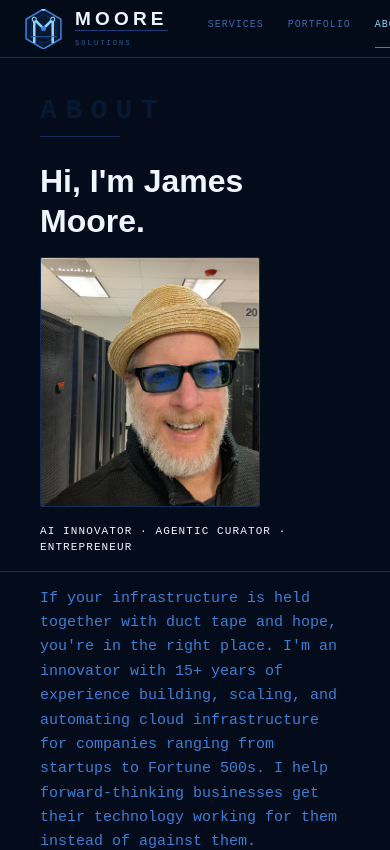
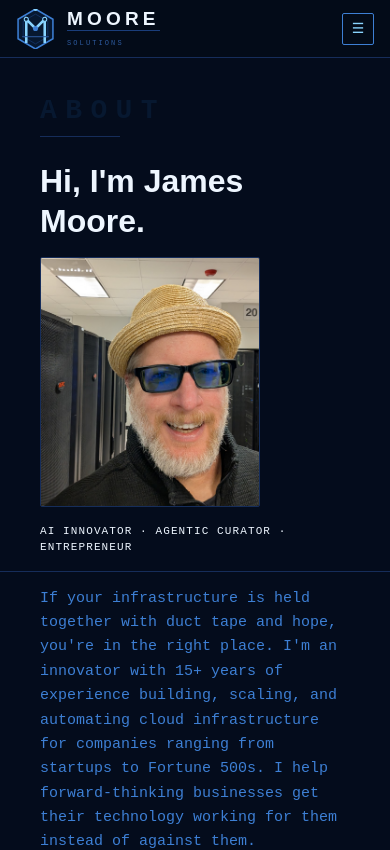
Before and after one commit to jamessmoore/webtechhq-site, a Next.js app: page /about in a window 390 px wide. Shown: the top 850 px of the page. Built offline with nearby package versions, Linux system fonts and the light colour scheme.

Commit message:
Add responsive dropdown nav for viewports <= 600px
Prevents the top nav from getting cut off on narrow screens by
collapsing it into a hamburger toggle and stacked dropdown panel
below the new `nav: 601px` Tailwind breakpoint.

Co-Authored-By: Claude Sonnet 4.6 <noreply@anthropic.com>

```diff
--- a/src/components/Navbar.tsx
+++ b/src/components/Navbar.tsx
@@ -1,5 +1,6 @@
 'use client'
 
+import { useState } from 'react'
 import Link from 'next/link'
 import { usePathname } from 'next/navigation'
 import HexMark from './HexMark'
@@ -12,10 +13,11 @@ const navLinks = [
 
 export default function Navbar() {
   const pathname = usePathname()
+  const [open, setOpen] = useState(false)
 
   return (
     <nav
-      className="fixed top-0 left-0 right-0 z-50 h-[58px] flex items-center px-6"
+      className="fixed top-0 left-0 right-0 z-50 h-[58px] flex items-center px-4 nav:px-6"
       style={{ backgroundColor: '#030B18', borderBottom: '0.5px solid #162D5A' }}
     >
       {/* Logo lockup */}
@@ -41,12 +43,12 @@ export default function Navbar() {
 
       {/* Vertical rule */}
       <div
-        className="mx-5 self-stretch"
+        className="hidden nav:block mx-5 self-stretch"
         style={{ width: '0.5px', backgroundColor: '#162D5A', marginTop: '10px', marginBottom: '10px' }}
       />
 
       {/* Nav links */}
-      <div className="flex items-center gap-6">
+      <div className="hidden nav:flex items-center gap-6">
         {navLinks.map(({ href, label }) => {
           const active = pathname === href || (href !== '/' && pathname.startsWith(href))
           return (
@@ -64,7 +66,7 @@ export default function Navbar() {
       </div>
 
       {/* CTA */}
-      <div className="ml-auto">
+      <div className="hidden nav:block ml-auto">
         <Link
           href="/contact"
           className="font-mono text-[10px] tracking-widest px-5 py-2 transition-colors duration-150"
@@ -78,6 +80,60 @@ export default function Navbar() {
           LET&apos;S TALK ›
         </Link>
       </div>
+
+      {/* Mobile menu toggle */}
+      <button
+        type="button"
+        onClick={() => setOpen((v) => !v)}
+        aria-label={open ? 'Close menu' : 'Open menu'}
+        aria-expanded={open}
+        className="nav:hidden ml-auto flex items-center justify-center w-8 h-8 shrink-0 transition-colors duration-150"
+        style={{
+          border: '1px solid #3D7FD4',
+          borderRadius: '2px',
+          color: '#89D4FF',
+          backgroundColor: open ? '#0E3A9A' : 'transparent',
+        }}
+      >
+        <span className="font-mono text-[14px] leading-none">{open ? '✕' : '☰'}</span>
+      </button>
+
+      {/* Mobile dropdown panel */}
+      {open && (
+        <div
+          className="nav:hidden absolute left-0 right-0 top-full flex flex-col"
+          style={{ backgroundColor: '#030B18', borderBottom: '0.5px solid #162D5A' }}
+        >
+          {navLinks.map(({ href, label }) => {
+            const active = pathname === href || (href !== '/' && pathname.startsWith(href))
+            return (
+              <Link
+                key={href}
+                href={href}
+                onClick={() => setOpen(false)}
+                className={`font-mono text-[10px] tracking-widest px-6 py-3 transition-colors duration-150 ${
+                  active ? 'text-[#89D4FF]' : 'text-[#3A6AAA]'
+                }`}
+                style={{ borderTop: '0.5px solid #162D5A' }}
+              >
+                {label}
+              </Link>
+            )
+          })}
+          <Link
+            href="/contact"
+            onClick={() => setOpen(false)}
+            className="font-mono text-[10px] tracking-widest px-6 py-3 text-center"
+            style={{
+              backgroundColor: '#0E3A9A',
+              color: '#89D4FF',
+              borderTop: '0.5px solid #162D5A',
+            }}
+          >
+            LET&apos;S TALK ›
+          </Link>
+        </div>
+      )}
     </nav>
   )
 }
--- a/tailwind.config.js
+++ b/tailwind.config.js
@@ -3,6 +3,9 @@ module.exports = {
   content: ['./src/**/*.{js,ts,jsx,tsx,mdx}'],
   theme: {
     extend: {
+      screens: {
+        nav: '601px',
+      },
       colors: {
         brand: {
           bg:       '#030B18',
```
